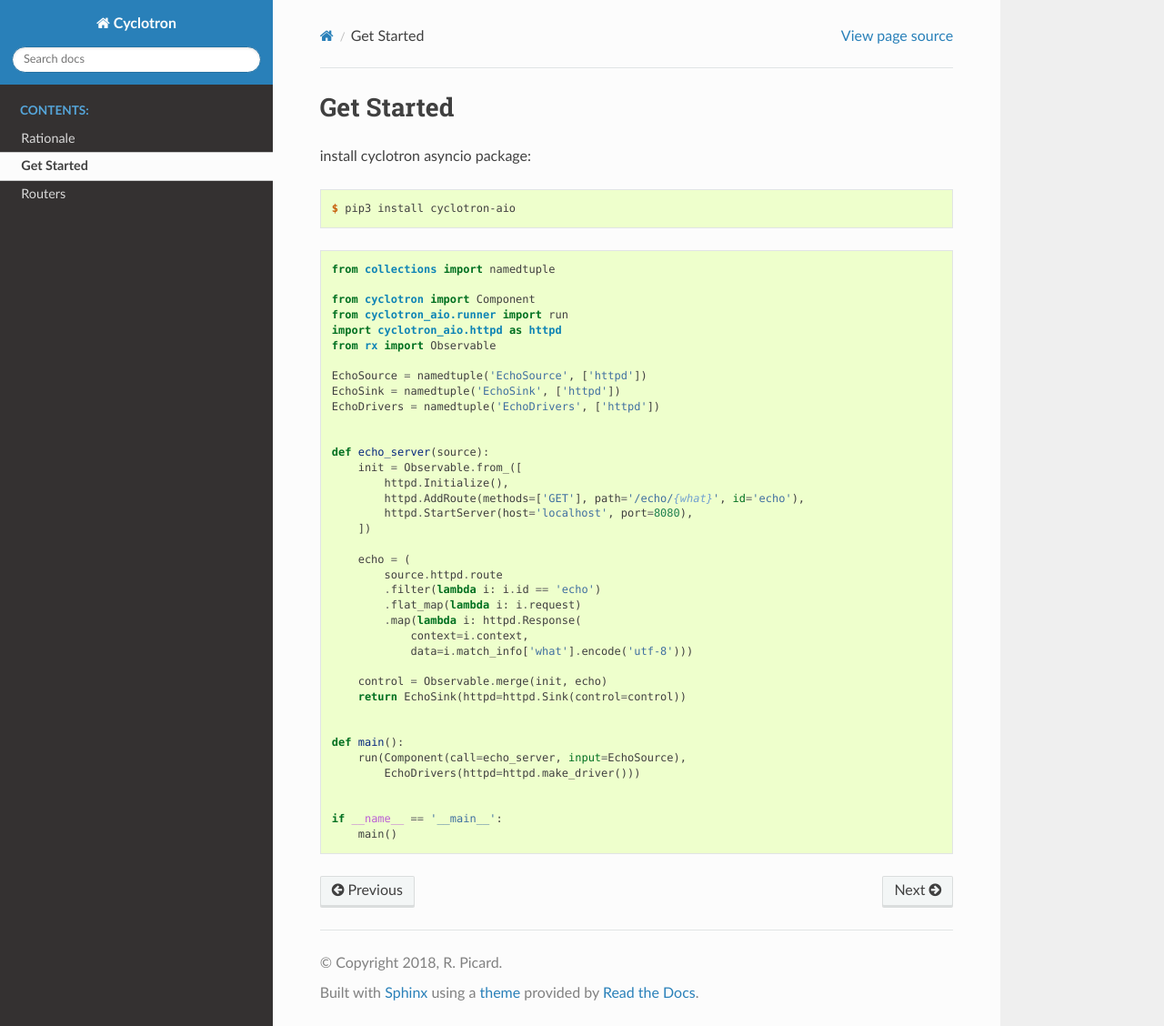
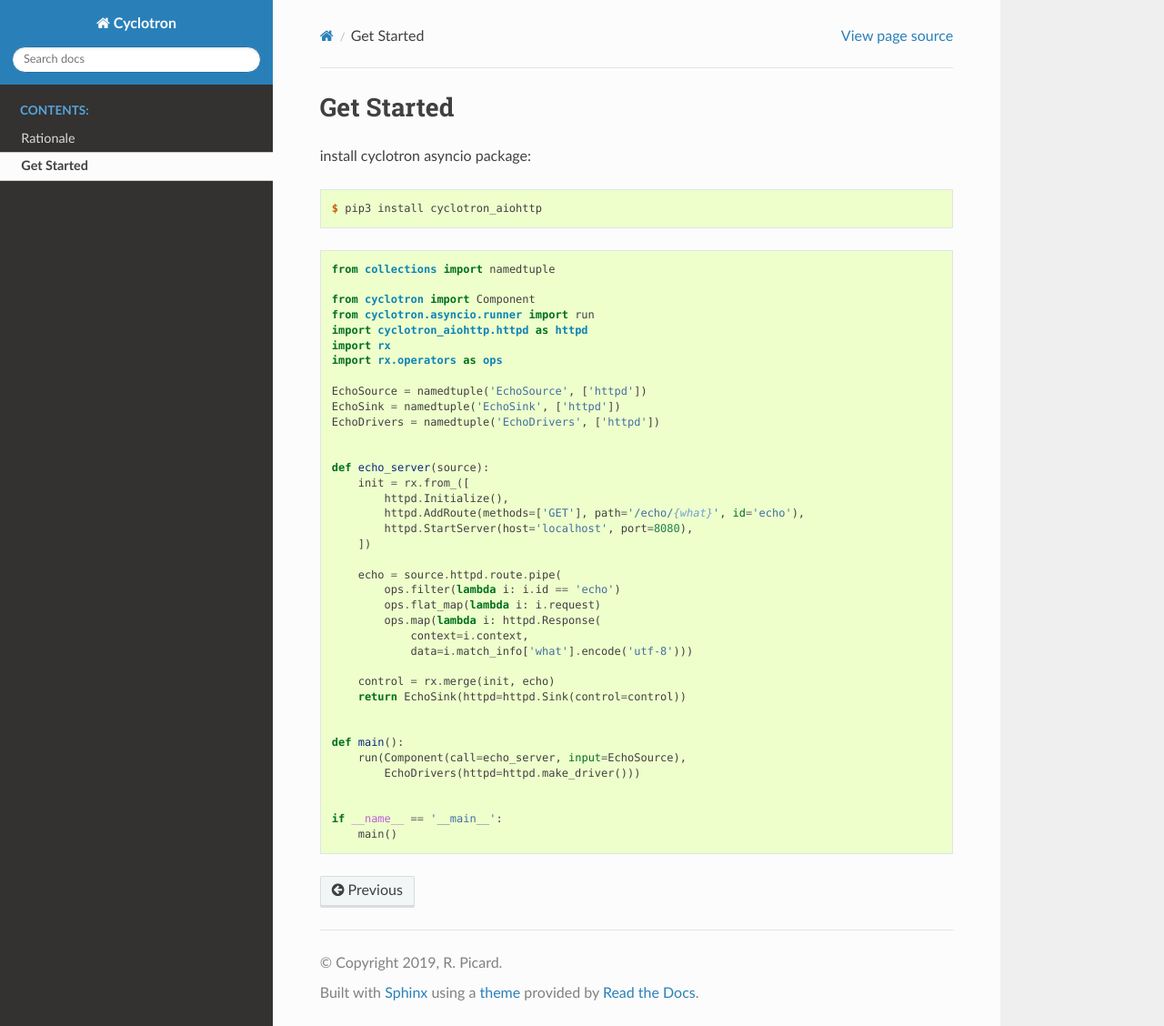
Before and after one commit to MainRo/cyclotron-py, a Sphinx documentation site: the page built from docs/get_started.rst, in a window 1280 px wide and 1128 px high. Shown: the whole window at 91% size. Built offline with Sphinx 7.4.7 and the Read the Docs theme 2.0.0, drawn with Linux system fonts in a browser that asks for light colours.

Commit message:
removed routers from doc, updated get started example

```diff
--- a/docs/conf.py
+++ b/docs/conf.py
@@ -20,7 +20,7 @@ sys.path.insert(0, os.path.abspath('../'))
 # -- Project information -----------------------------------------------------
 
 project = 'Cyclotron'
-copyright = '2018, R. Picard'
+copyright = '2019, R. Picard'
 author = 'R. Picard'
 
 # The short X.Y version
--- a/docs/get_started.rst
+++ b/docs/get_started.rst
@@ -5,7 +5,7 @@ install cyclotron asyncio package:
 
 .. code-block:: console
 
-    $ pip3 install cyclotron-aio
+    $ pip3 install cyclotron_aiohttp
 
 
 .. code-block:: python
@@ -13,9 +13,10 @@ install cyclotron asyncio package:
     from collections import namedtuple
 
     from cyclotron import Component
-    from cyclotron_aio.runner import run
-    import cyclotron_aio.httpd as httpd
-    from rx import Observable
+    from cyclotron.asyncio.runner import run
+    import cyclotron_aiohttp.httpd as httpd
+    import rx
+    import rx.operators as ops
 
     EchoSource = namedtuple('EchoSource', ['httpd'])
     EchoSink = namedtuple('EchoSink', ['httpd'])
@@ -23,21 +24,20 @@ install cyclotron asyncio package:
 
 
     def echo_server(source):
-        init = Observable.from_([
+        init = rx.from_([
             httpd.Initialize(),
             httpd.AddRoute(methods=['GET'], path='/echo/{what}', id='echo'),
             httpd.StartServer(host='localhost', port=8080),
         ])
 
-        echo = (
-            source.httpd.route
-            .filter(lambda i: i.id == 'echo')
-            .flat_map(lambda i: i.request)
-            .map(lambda i: httpd.Response(
+        echo = source.httpd.route.pipe(
+            ops.filter(lambda i: i.id == 'echo')
+            ops.flat_map(lambda i: i.request)
+            ops.map(lambda i: httpd.Response(
                 context=i.context,
                 data=i.match_info['what'].encode('utf-8')))
 
-        control = Observable.merge(init, echo)
+        control = rx.merge(init, echo)
         return EchoSink(httpd=httpd.Sink(control=control))
 
 
--- a/docs/index.rst
+++ b/docs/index.rst
@@ -17,7 +17,6 @@ easy to write asynchronous reactive applications in a functional way.
 
    rationale
    get_started
-   router
 
 
 
```
Also changed, not shown: docs/router.rst (deleted, +0 -15 lines).
